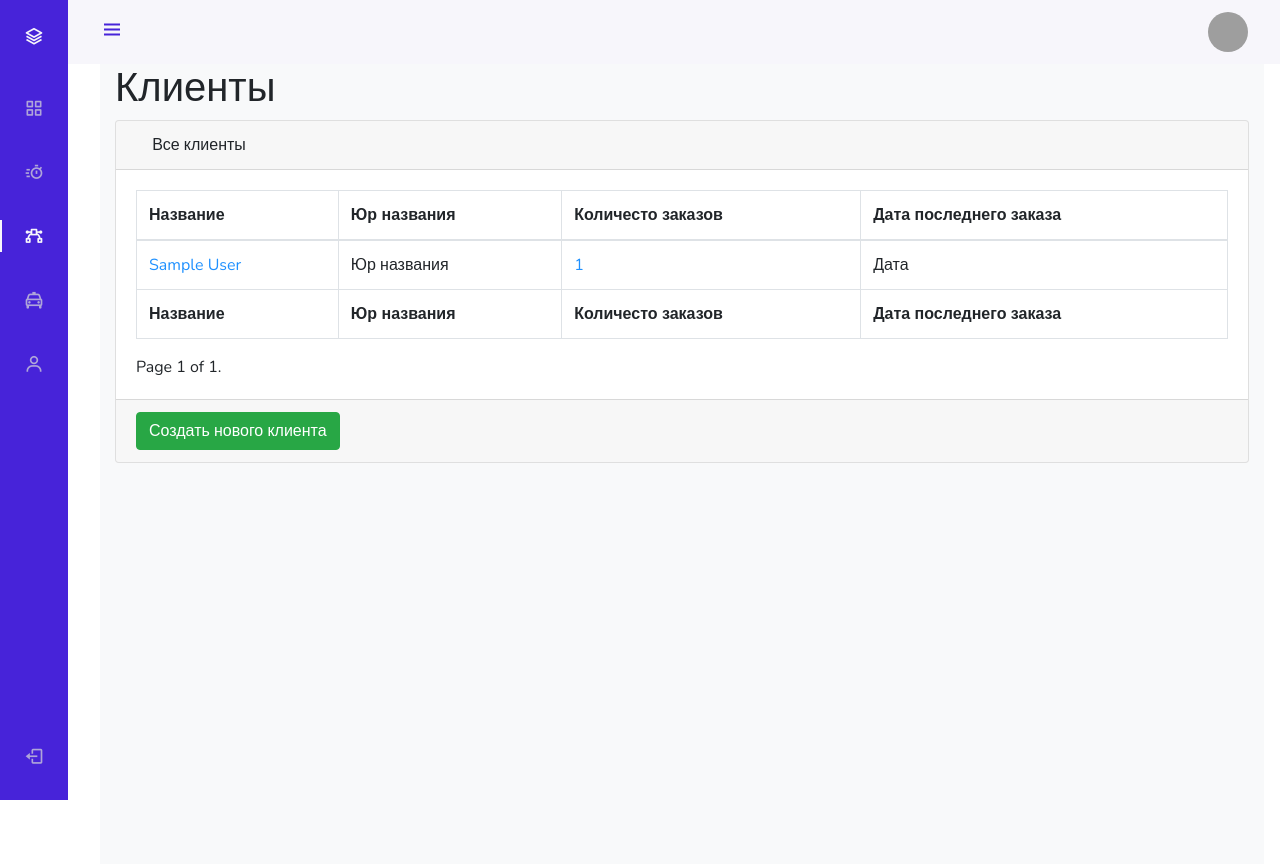
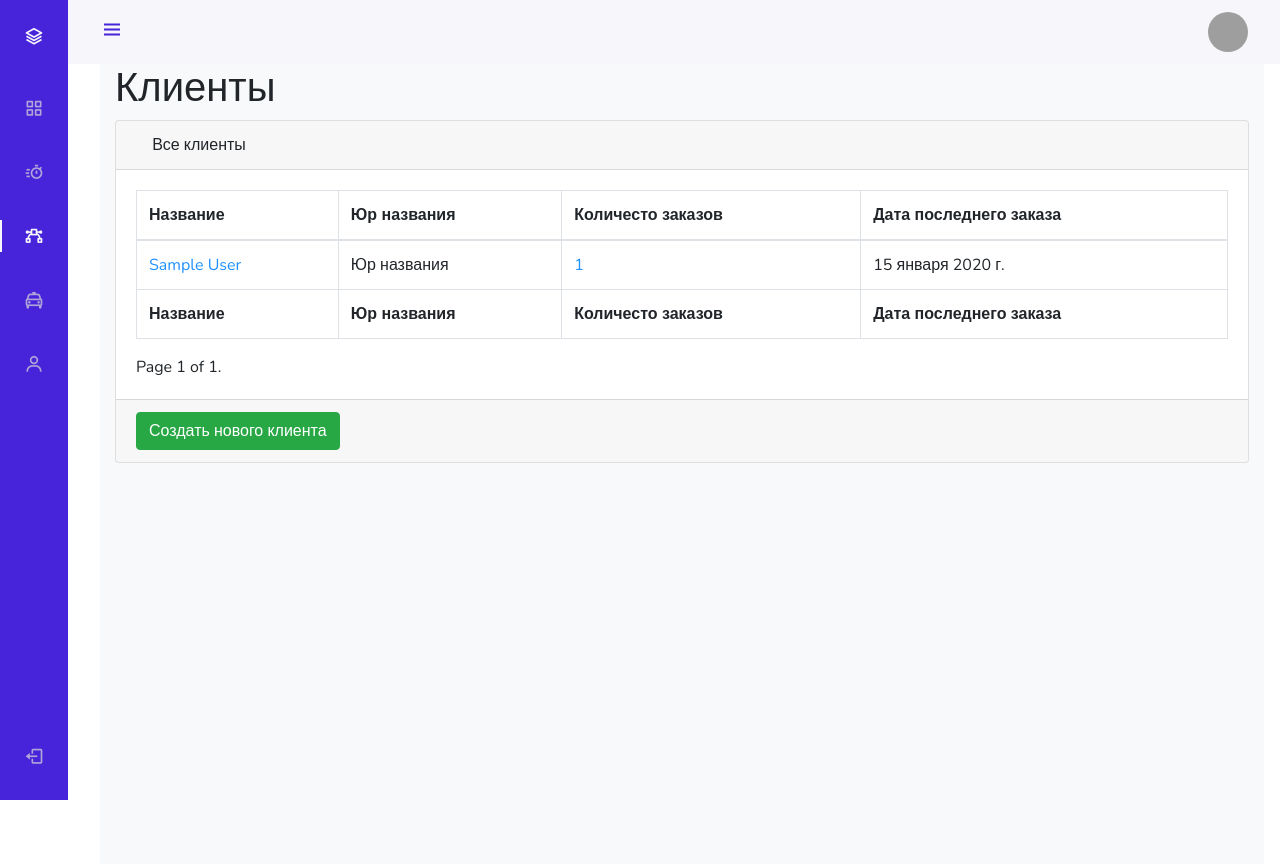
Before and after one commit to dimon-filatov/Viking_v2, a Django app: page /customer/ in a window 1280 px wide. Run offline with Django 4.2, Linux system fonts and the light colour scheme; tables that the repository leaves empty hold one stand-in row (values such as "Sample post"); some libraries are stand-ins or nearby versions; grey boxes are pictures that could not be loaded.

Commit message:
Separation of the Clients app

```diff
--- a/customers/templates/customers/customer.html
+++ b/customers/templates/customers/customer.html
@@ -37,7 +37,7 @@
                                            style="color: dodgerblue">{{ customer.name }}</a></td>
                                     <td>Юр названия</td>
                                     <td><a href="#" style="color: dodgerblue">{{ customer.production.count }}</a></td>
-                                    <td>Дата</td>
+                                    <td>{{ customer.production.first.created_at|date }}</td>
                                 </tr>
                             {% endfor %}
                             </tbody>
```
